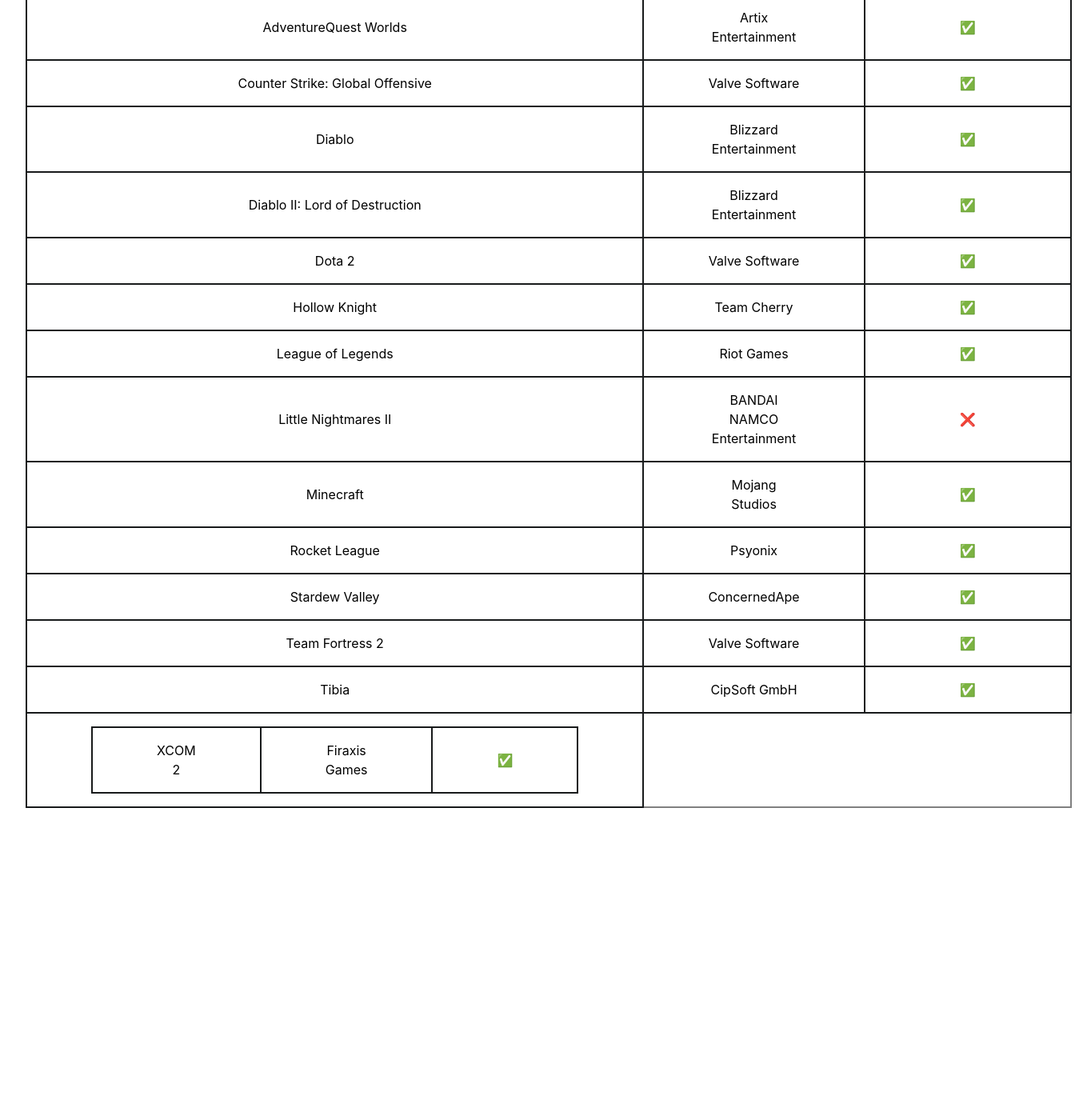
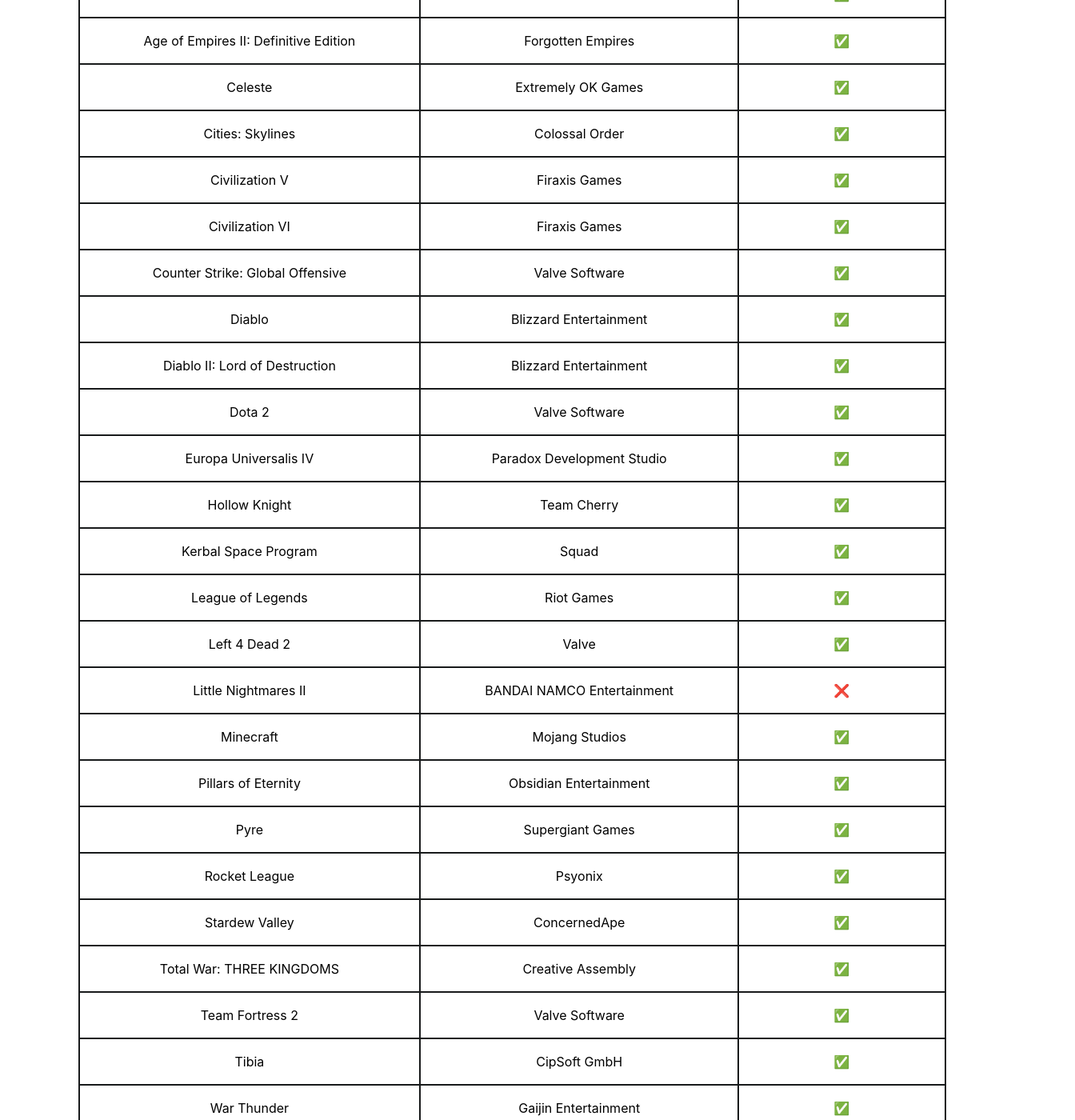
Before and after one commit to Yagasaki7K/website-runinlinux, a React (Vite) app: page / in a window 1280 px wide. Shown: the part 400-1800 px from the top of the page at 80% size, 1344 px wide, since content can reach past the window. Before the commit the page ends 1442 px from the top, so only its background shows below. Built offline with nearby package versions, Linux system fonts and the light colour scheme.

Commit message:
[RunInLinux] Added Games

```diff
--- a/src/App.tsx
+++ b/src/App.tsx
@@ -32,6 +32,31 @@
             <td>✅</td>
           </tr>
           <tr>
+            <td>Age of Empires II: Definitive Edition</td>
+            <td>Forgotten Empires</td>
+            <td>✅</td>
+          </tr>
+          <tr>
+            <td>Celeste</td>
+            <td>Extremely OK Games</td>
+            <td>✅</td>
+          </tr>
+          <tr>
+            <td>Cities: Skylines</td>
+            <td>Colossal Order</td>
+            <td>✅</td>
+          </tr>
+          <tr>
+            <td>Civilization V</td>
+            <td>Firaxis Games</td>
+            <td>✅</td>
+          </tr>
+          <tr>
+            <td>Civilization VI</td>
+            <td>Firaxis Games</td>
+            <td>✅</td>
+          </tr>
+          <tr>
             <td>Counter Strike: Global Offensive</td>
             <td>Valve Software</td>
             <td>✅</td>
@@ -51,14 +76,27 @@
             <td>Valve Software</td>
             <td>✅</td>
           </tr>
+            <td>Europa Universalis IV</td>
+            <td>Paradox Development Studio</td>
+            <td>✅</td>
           <tr>
             <td>Hollow Knight</td>
             <td>Team Cherry</td>
             <td>✅</td>
           </tr>
           <tr>
+            <td>Kerbal Space Program</td>
+            <td>Squad</td>
+            <td>✅</td>
+          </tr>
+          <tr>
             <td>League of Legends</td>
             <td>Riot Games</td>
+            <td>✅</td>
+          </tr>
+          <tr>
+            <td>Left 4 Dead 2</td>
+            <td>Valve</td>
             <td>✅</td>
           </tr>
           <tr>
@@ -72,6 +110,16 @@
             <td>✅</td>
           </tr>
           <tr>
+            <td>Pillars of Eternity</td>
+            <td>Obsidian Entertainment</td>
+            <td>✅</td>
+          </tr>
+          <tr>
+            <td>Pyre</td>
+            <td>Supergiant Games</td>
+            <td>✅</td>
+          </tr>
+          <tr>
             <td>Rocket League</td>
             <td>Psyonix</td>
             <td>✅</td>
@@ -79,6 +127,11 @@
           <tr>
             <td>Stardew Valley</td>
             <td>ConcernedApe</td>
+            <td>✅</td>
+          </tr>
+          <tr>
+            <td>Total War: THREE KINGDOMS</td>
+            <td>Creative Assembly</td>
             <td>✅</td>
           </tr>
           <tr>
@@ -91,11 +144,16 @@
             <td>CipSoft GmbH</td>
             <td>✅</td>
           </tr>
-          <td>
+          <tr>
+            <td>War Thunder</td>
+            <td>Gaijin Entertainment</td>
+            <td>✅</td>
+          </tr>
+          <tr>
             <td>XCOM 2</td>
             <td>Firaxis Games</td>
             <td>✅</td>
-          </td>
+          </tr>
 
           {/* ADD MORE GAMES HERE*/}
           {/* <tr>
```
